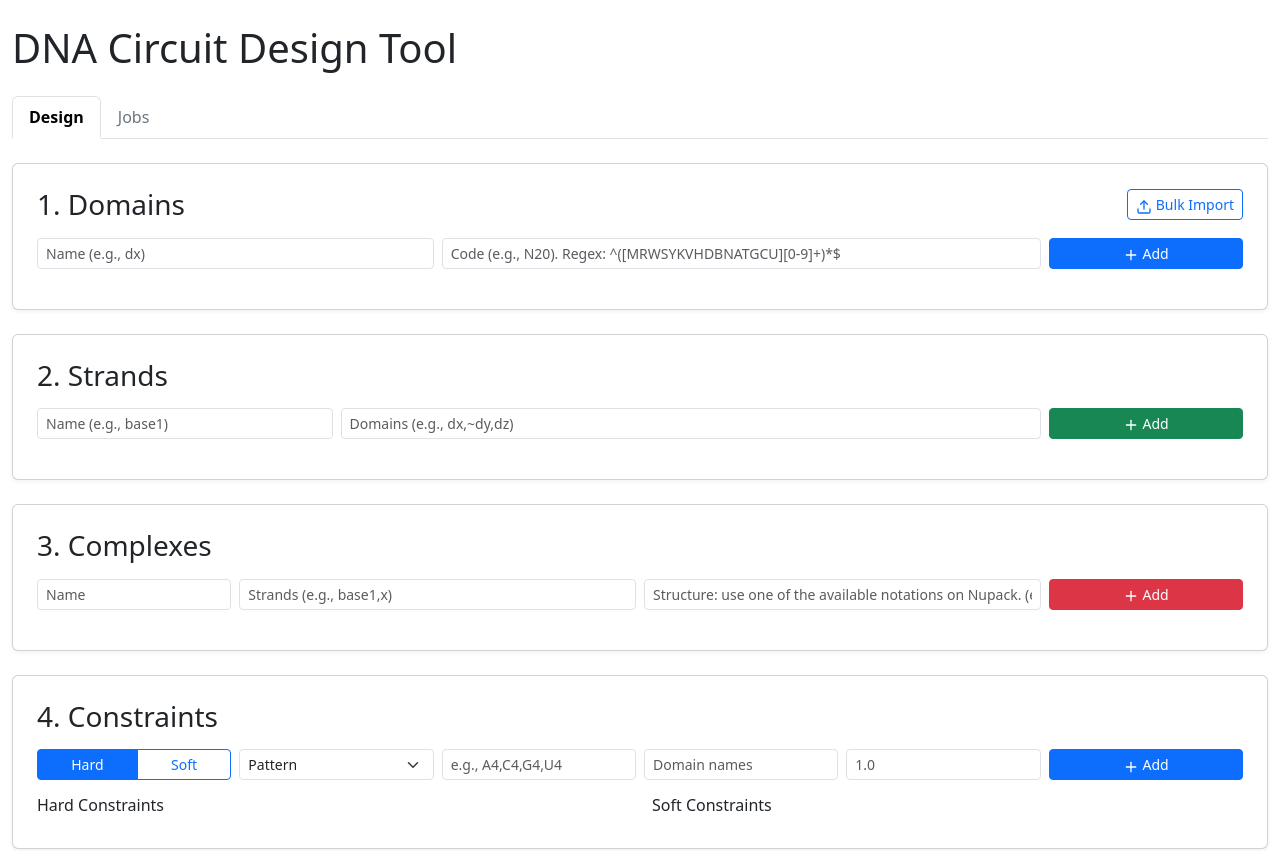
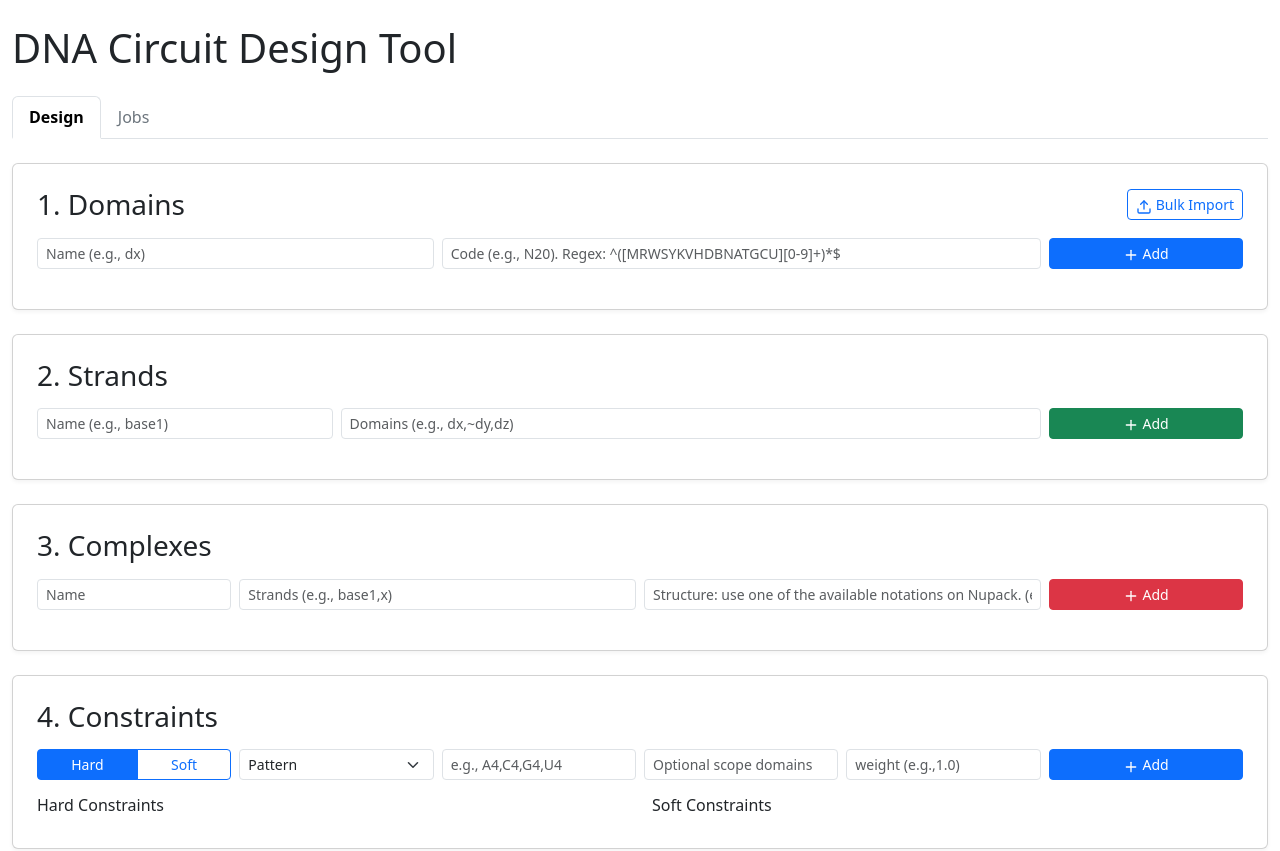
Before and after one commit to rajiv256/magellan, a React (Vite) app in the folder frontend/: page / in a window 1280 px wide. Shown: the top 851 px of the page. Built offline with nearby package versions, Linux system fonts and the light colour scheme.

Commit message:
Alright! Just need to be able to check if the domains are being added properly!

```diff
--- a/frontend/src/components/ConstraintsManager.jsx
+++ b/frontend/src/components/ConstraintsManager.jsx
@@ -27,13 +27,13 @@ export default function ConstraintsManager({
             {
                 name: 'scope',
                 type: 'domains',
-                placeholder: 'Domain names',
+                placeholder: 'Optional scope domains',
                 help: 'Optional scope domains'
             },
             {
                 name: 'weight',
                 type: 'number',
-                placeholder: '1.0',
+                placeholder: 'weight (e.g.,1.0)',
                 help: 'Soft only'
             }
         ],
@@ -53,7 +53,7 @@ export default function ConstraintsManager({
             {
                 name: 'scope',
                 type: 'domains',
-                placeholder: 'Domain names',
+                placeholder: 'Domain names (scope; Defaults to all domains)',
                 help: 'Optional scope'
             }
         ],
@@ -93,19 +93,19 @@ export default function ConstraintsManager({
             {
                 name: 'source',
                 type: 'text',
-                placeholder: 'e.g., S5',
+                placeholder: 'Source pattern (e.g., S5)',
                 help: 'Source pattern'
             },
             {
                 name: 'limits',
                 type: 'text',
-                placeholder: 'e.g., 0.2,0.8',
+                placeholder: 'Min,Max limits (e.g., 0.2,0.8)',
                 help: 'Min,Max limits'
             },
             {
                 name: 'weight',
                 type: 'number',
-                placeholder: '1.0',
+                placeholder: 'Weight; Soft only (e.g., 1.0)',
                 help: 'Soft only'
             }
         ],
@@ -117,20 +117,21 @@ export default function ConstraintsManager({
                 placeholder: 'Domain names',
                 help: 'Optional'
             },
-            {name: 'weight', type: 'number', placeholder: '0.3'}
+            {name: 'weight', type: 'number', placeholder: 'Weight; Soft' +
+                    ' (e.g., 0.3)'}
         ],
         EnergyMatch: [
             {name: 'domains', type: 'domains', placeholder: 'Domain list'},
             {
                 name: 'energy_ref',
                 type: 'number',
-                placeholder: '-17',
+                placeholder: 'Optional reference (-17)',
                 help: 'Optional reference'
             },
             {
                 name: 'weight',
                 type: 'number',
-                placeholder: '1.0',
+                placeholder: 'Soft only (e.g., 1.0)',
                 help: 'Soft only'
             }
         ],
```
